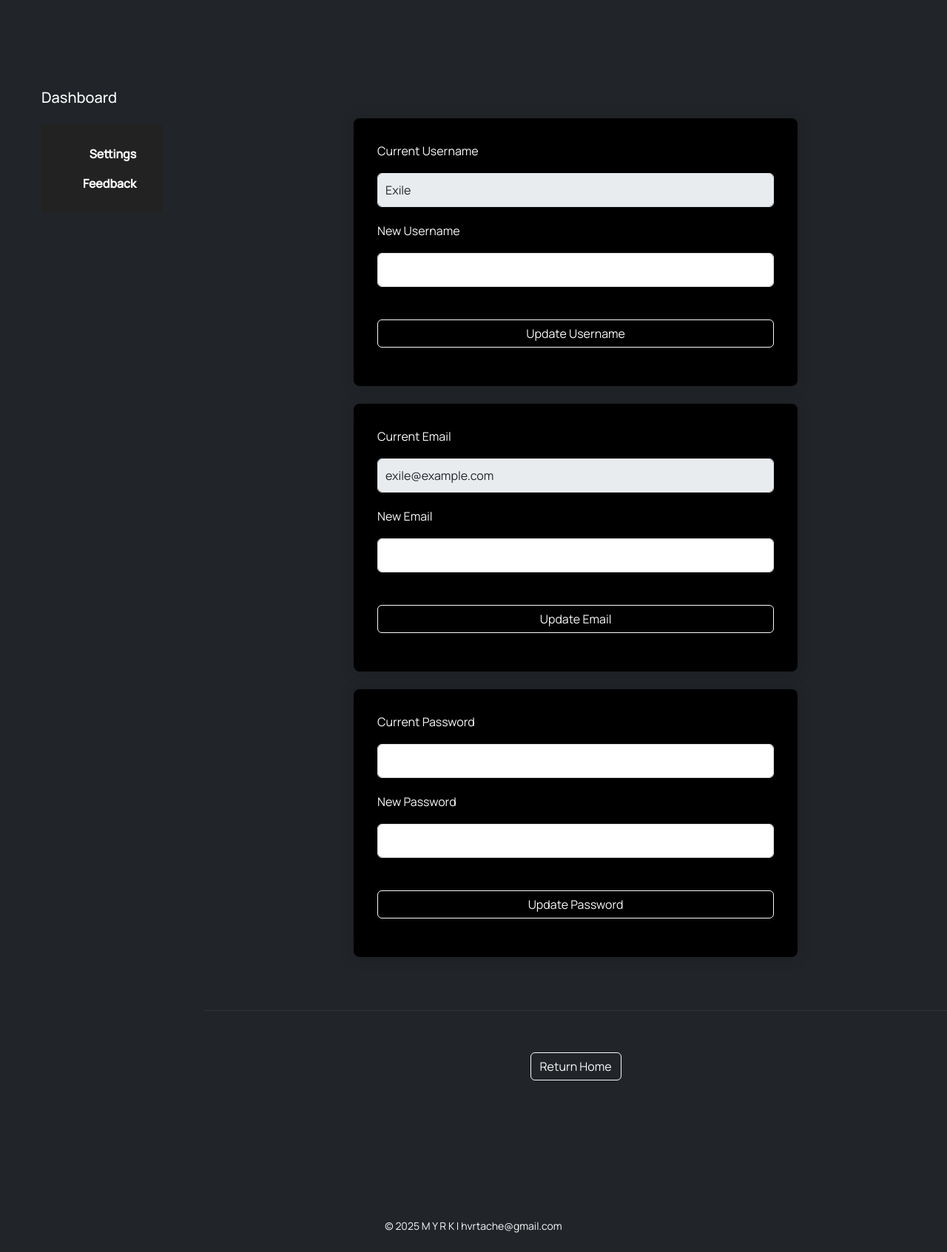
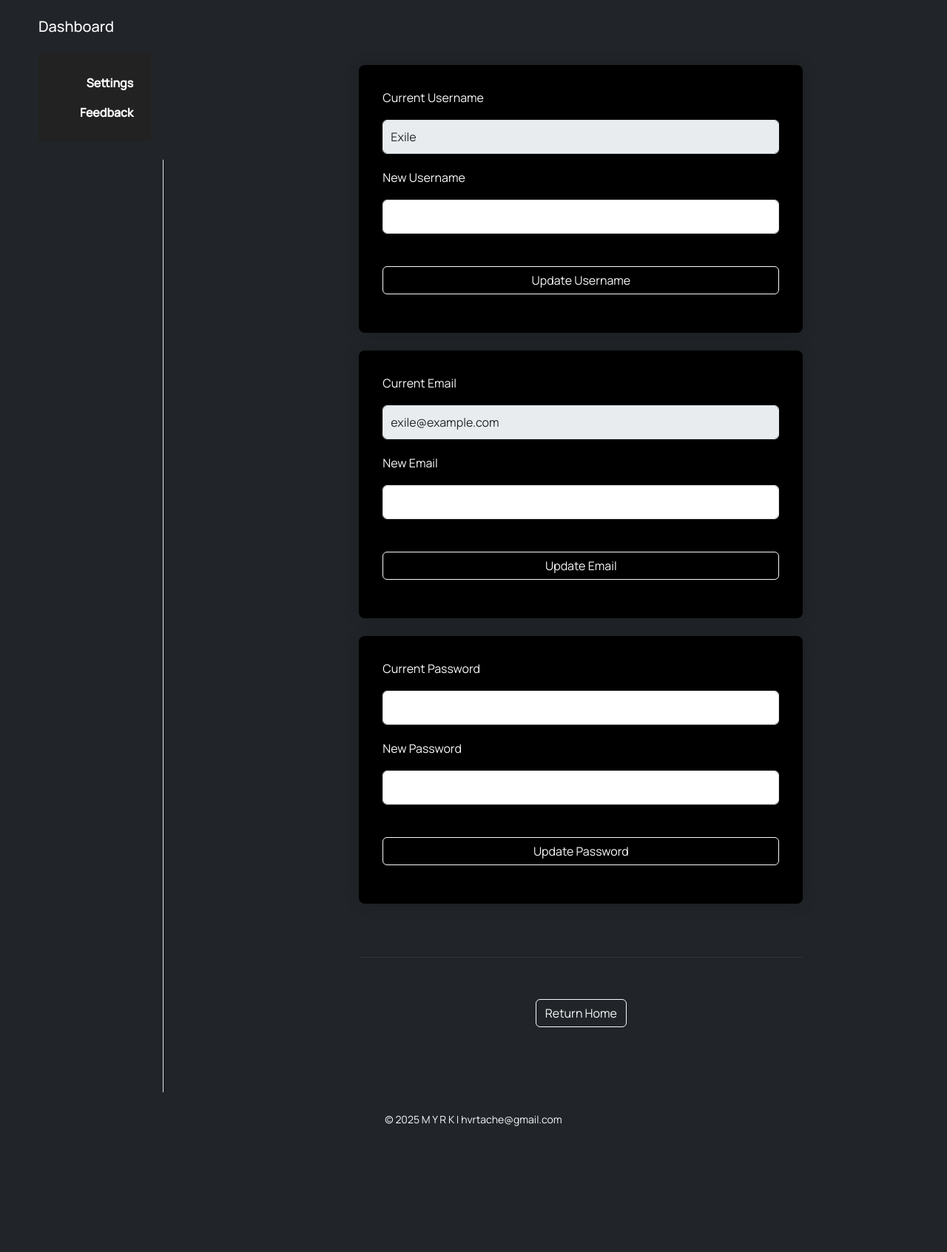
Before and after one commit to JotunnheimExile/M-Y-R-K, a Flask app: page /dashboard_settings in a window 1280 px wide. Shown: the part 56-1749 px from the top of the page at 74% size. After the commit the page ends 1579 px from the top, so only its background shows below. Run offline with Flask 3, Linux system fonts and the light colour scheme; a user stored in the database is signed in.

Commit message:
Dashboard templates edits

```diff
--- a/static/styles.css
+++ b/static/styles.css
@@ -7,11 +7,16 @@ h1, h2, h3 {
     font-family: 'Cormorant Garamond', serif;
 }
 
+html {
+    overflow-x: hidden;
+}
+
 body {
     font-family: 'Manrope', sans-serif;
     background-color: #f7f7f7;
     margin: 0;
     padding: 0;
+    overflow-x: hidden;
 }
 
 .container {
@@ -414,6 +419,12 @@ button {
     background: rgba(255, 255, 255, 0.2);
 }
 
+/* Dashboard */
+.settings-form-wrapper {
+  margin-left: 0;
+  margin-right: auto;
+}
+
 .dashboard-wrapper {
     display: flex;
     gap: 2rem;
--- a/templates/base.html
+++ b/templates/base.html
@@ -35,7 +35,7 @@
     {% endwith %}
 
     <!-- Page Content -->
-    <main class="{% if 'dashboard' not in request.endpoint %}container py-5{% else %}py-5{% endif %}">
+    <main class="{% if 'dashboard' not in request.endpoint %}container py-5{% else %}p-0 m-0{% endif %}">
         {% block content %}{% endblock %}
     </main>
 
--- a/templates/dashboard.html
+++ b/templates/dashboard.html
@@ -2,19 +2,18 @@
 
 {% block content %}
 <div class="container-fluid">
-  <div class="row">
+  <div class="row g-0">  <!-- removes gutter gap -->
 
     <!-- Sidebar -->
-    <div class="col-md-3 col-lg-2 bg-dark border-end min-vh-100">
+    <div class="col-md-3 col-lg-2 bg-dark border-end min-vh-100 px-3">
       {% include "_dashboard_sidebar.html" %}
     </div>
 
-    <!-- Content Area -->
-    <div class="col-md-9 col-lg-10 py-4">
-      <div class="ps-4" style="max-width: 700px;">
+    <!-- Main content -->
+    <div class="col-md-9 col-lg-10 py-4 px-4">
+      <div class="settings-form-wrapper" style="max-width: 600px; margin-left: 240px;">
         {% block dashboard_content %}
-        <h1>Dashboard</h1>
-        <!-- your settings form(s) go here -->
+        <!-- Default content -->
         {% endblock %}
       </div>
     </div>
--- a/templates/dashboard_settings.html
+++ b/templates/dashboard_settings.html
@@ -1,8 +1,6 @@
-{% extends "base.html" %}
+{% extends "dashboard.html" %}
 
-{% block content %}
-<main class="dashboard-wrapper" style="min-height:80vh;">
-    {% include "_dashboard_sidebar.html" %}
+{% block dashboard_content %}
     <section class="settings-content" id="settings-content">
 
         <!-- Change Username Form -->
@@ -48,5 +46,4 @@
             <a href="{{ url_for('index') }}" class="btn btn-outline-light mt-4">Return Home</a>
         </div>
     </section>
-</main>
 {% endblock %}
```
Also changed, not shown: templates/dashboard_feedback.html (+2 -5 lines).
